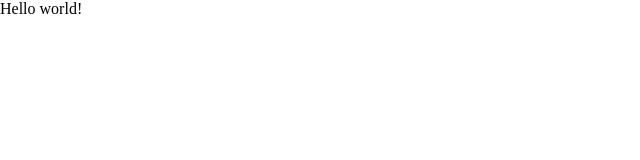
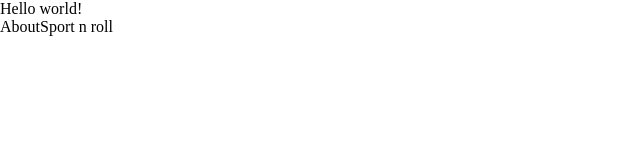
Before and after one commit to JulienR1/trampolineintercite.com, a Next.js app: page / in a window 1280 px wide. Shown: the top 160 px of the page, without its empty margins (0-640 px from the left). Built offline with nearby package versions, Linux system fonts and the light colour scheme.

Commit message:
Static links

```diff
--- a/src/pages/index.tsx
+++ b/src/pages/index.tsx
@@ -1,3 +1,12 @@
+import { Routes } from "@trampo/routes";
+import Link from "next/link";
+
 export default function Home() {
-	return <div>Hello world!</div>;
+	return (
+		<div>
+			<p> Hello world! </p>
+			<Link href={Routes.ABOUT}>About</Link>
+			<Link href={Routes.SPORT_N_ROLL}>Sport n roll</Link>
+		</div>
+	);
 }
--- a/src/routes/routes.ts
+++ b/src/routes/routes.ts
@@ -24,5 +24,13 @@ enum CommunicationRoutes {
 	RULES = "reglements",
 }
 
-export const Routes = { ...BaseRoutes, ...ActivityRoutes, ...TeamRoutes, ...CommunicationRoutes };
-export type Route = typeof BaseRoutes & typeof ActivityRoutes & typeof TeamRoutes & typeof CommunicationRoutes;
+enum StaticRoutes {
+	SPORT_N_ROLL = "https://app.sportnroll.com/#/registration/21ef84af-f7c1-4f3e-a182-729a8ca963f8",
+}
+
+export const Routes = { ...BaseRoutes, ...ActivityRoutes, ...TeamRoutes, ...CommunicationRoutes, ...StaticRoutes };
+export type Route = typeof BaseRoutes &
+	typeof ActivityRoutes &
+	typeof TeamRoutes &
+	typeof CommunicationRoutes &
+	typeof StaticRoutes;
```
